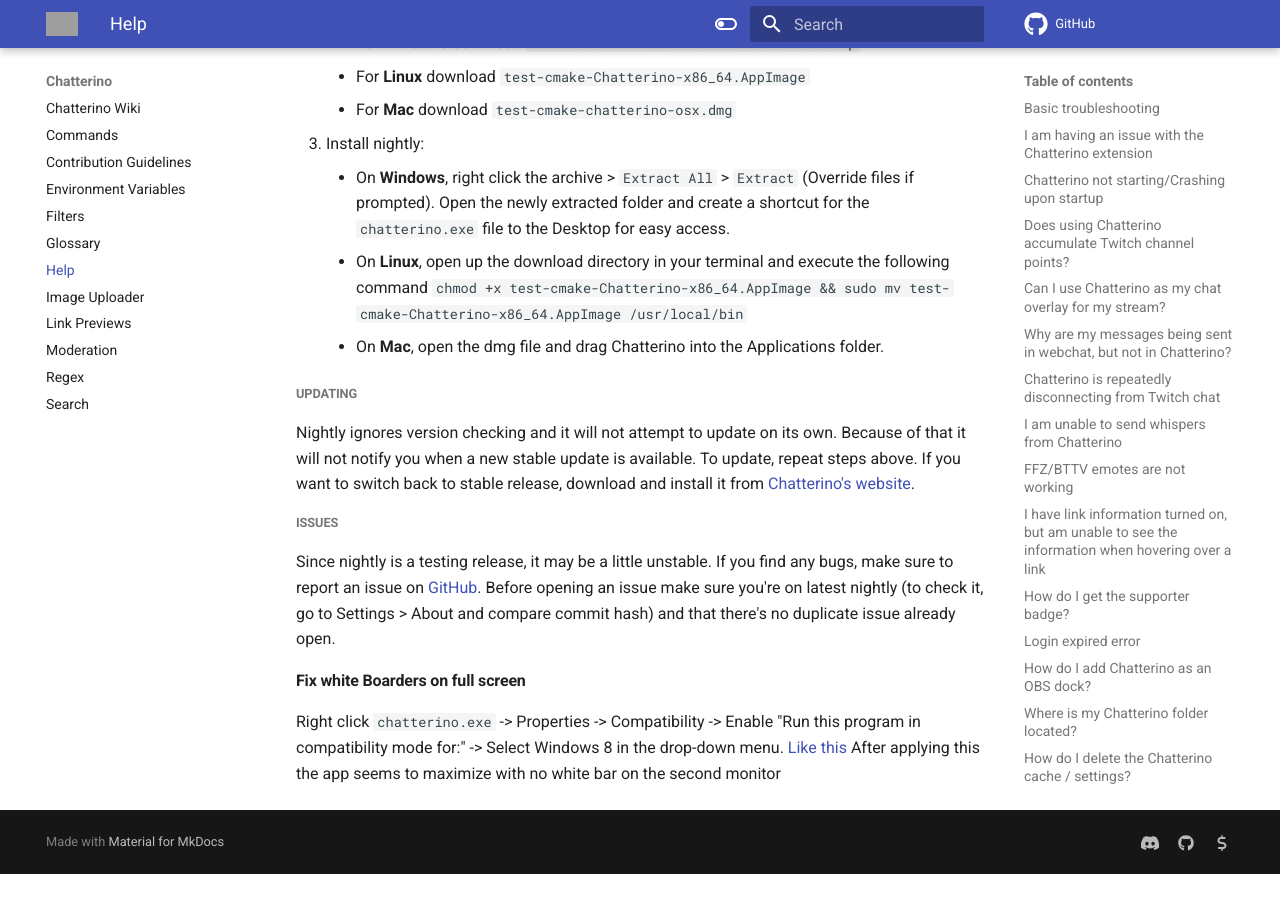
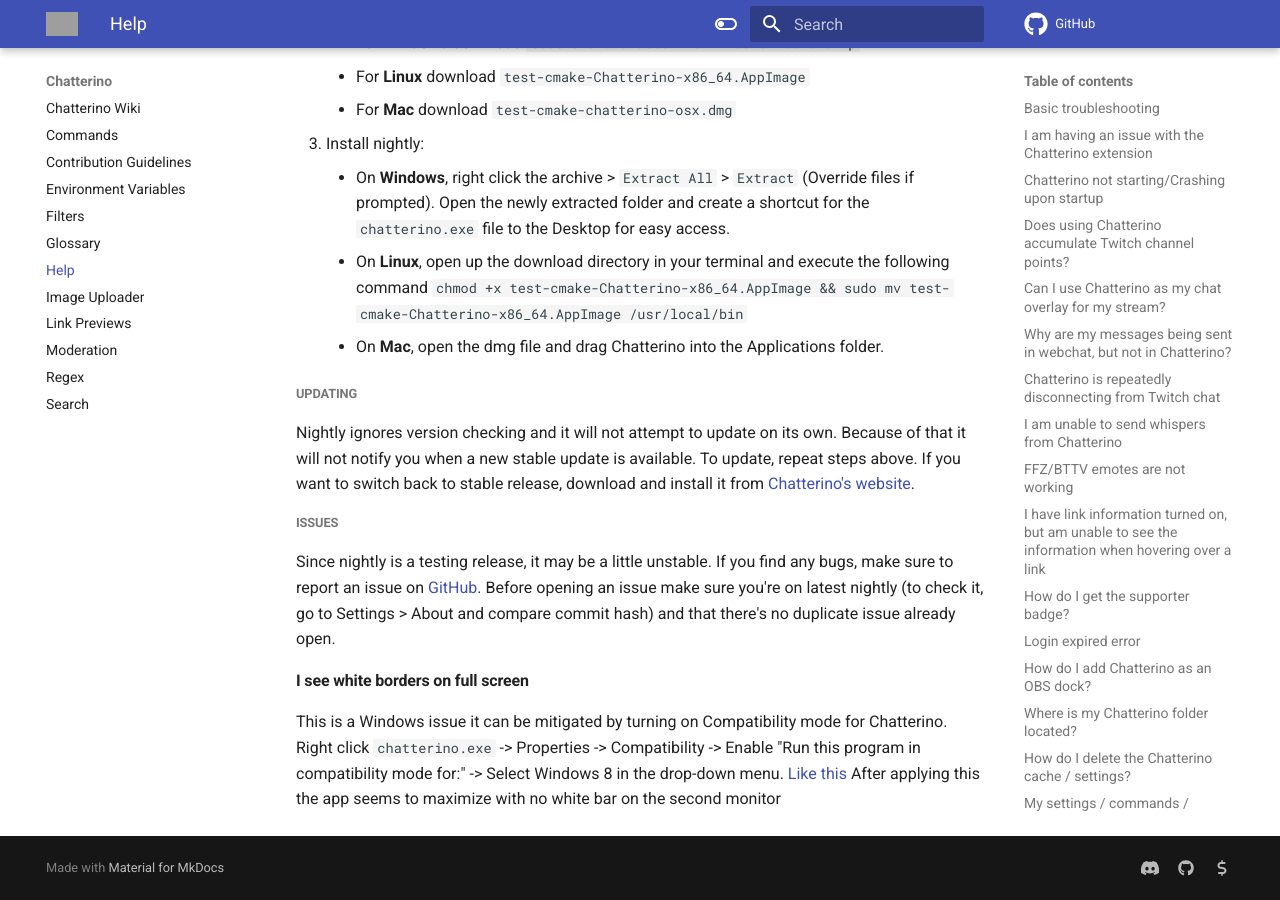
Before and after one commit to Chatterino/wiki, an MkDocs documentation site: the page built from docs/Help.md, in a window 1280 px wide and 900 px high, scrolled down 4053 px. Built offline with MkDocs 1.6.1 and Material for MkDocs 9.7.7, drawn with Linux system fonts in a browser that asks for light colours; comment, search, counter and statistics services are not loaded; before the commit the page ends 4927 px from its top, so only the background shows below that; grey boxes are pictures that could not be loaded.

Commit message:
Update Help.md

```diff
--- a/docs/Help.md
+++ b/docs/Help.md
@@ -121,7 +121,7 @@
 ##### Issues
 Since nightly is a testing release, it may be a little unstable. If you find any bugs, make sure to report an issue on [GitHub](https://github.com/Chatterino/chatterino2/issues/new/choose). Before opening an issue make sure you're on latest nightly (to check it, go to Settings > About and compare commit hash) and that there's no duplicate issue already open.
 
-#### Fix white Boarders on full screen
-Right click `chatterino.exe` -> Properties -> Compatibility -> Enable "Run this program in compatibility mode for:" -> Select Windows 8 in the drop-down menu.
-[Like this](https://i.imgur.com/k4Atgqh.png)
+#### I see white borders on full screen
+This is a Windows issue it can be mitigated by turning on Compatibility mode for Chatterino. Right click `chatterino.exe` -> Properties -> Compatibility -> Enable "Run this program in compatibility mode for:" -> Select Windows 8 in the drop-down menu.
+[Like this](images/help/boarders.png)
 After applying this the app seems to maximize with no white bar on the second monitor
```
